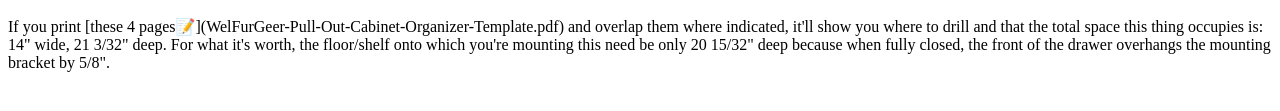
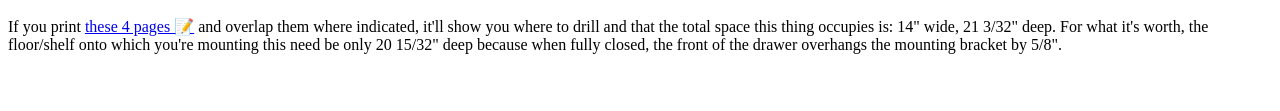
Before and after one commit to hcientist/WelFurGeer-Pull-Out-Cabinet-Organizer-Template, a plain HTML site: page index.html in a window 1280 px wide. Shown: the part 561-672 px from the top of the page. Drawn offline with Linux system fonts and the light colour scheme.

Commit message:
fix link

```diff
--- a/index.html
+++ b/index.html
@@ -23,7 +23,7 @@
       </dl>
 
       <p>
-        If you print [these 4 pages📝](WelFurGeer-Pull-Out-Cabinet-Organizer-Template.pdf) and overlap them where indicated,
+        If you print <a target="_blank" rel="noopener noreferrer" href="WelFurGeer-Pull-Out-Cabinet-Organizer-Template.pdf" download>these 4 pages 📝</a> and overlap them where indicated,
         it'll show you where to drill and that the total space this thing occupies is: 14" wide, 21 3/32" deep. For what it's
         worth, the floor/shelf onto which you're mounting this need be only 20 15/32" deep because when fully closed, the
         front of the drawer overhangs the mounting bracket by 5/8".
```
